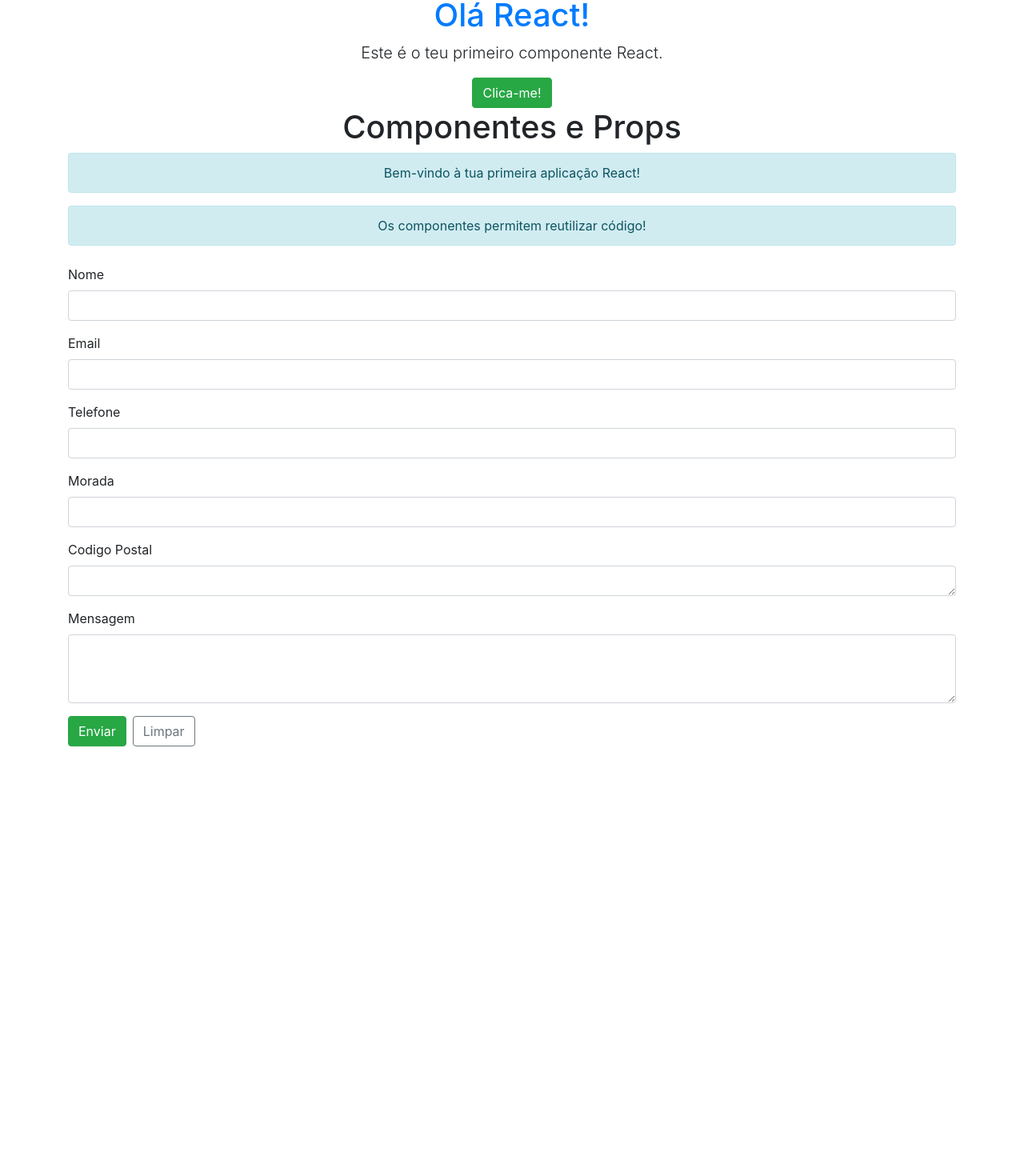
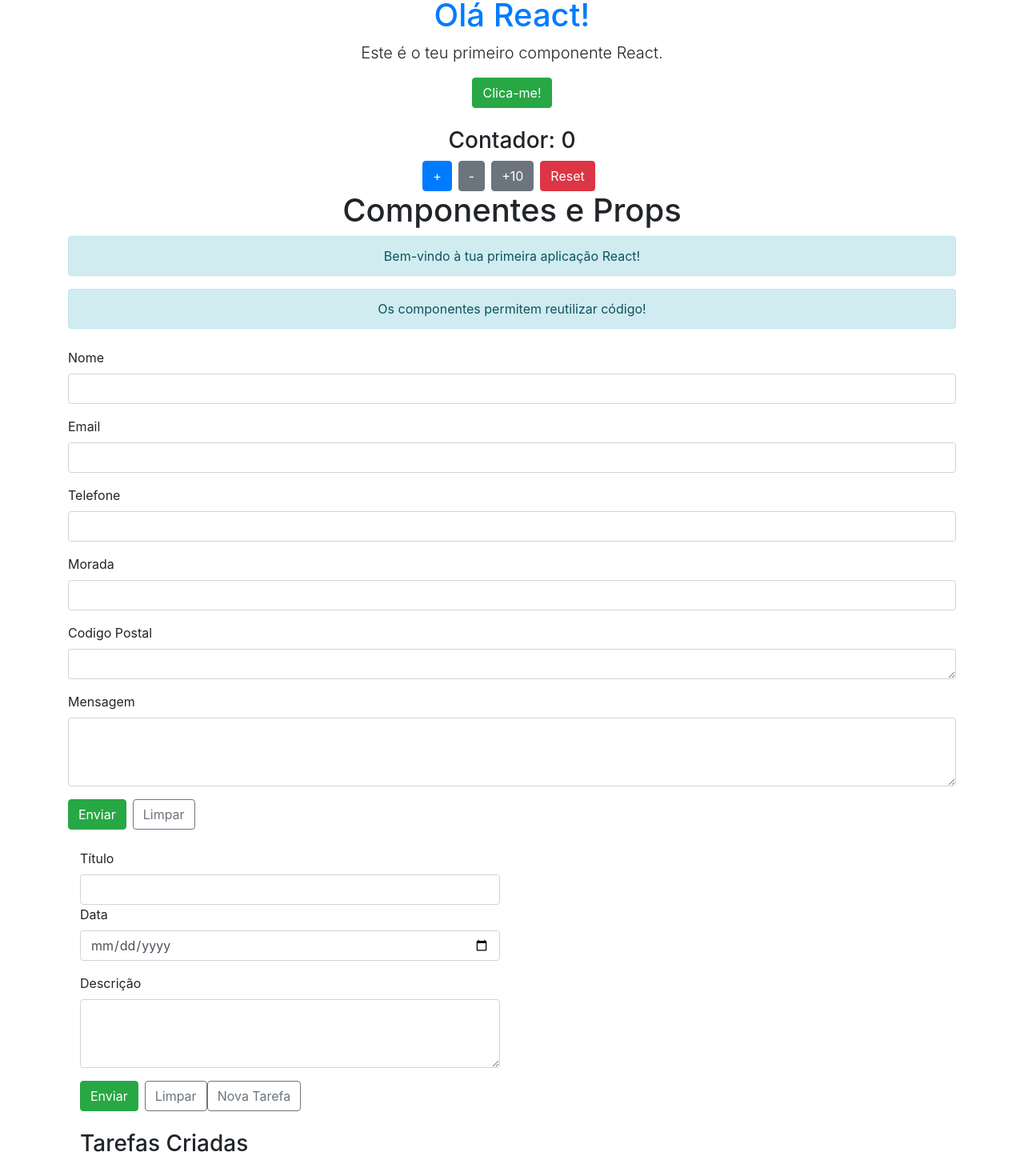
Before and after one commit to davizinhoxz/REACT-APP-1, a React (Vite) app: page / in a window 1280 px wide. Shown: the part 29-1499 px from the top of the page at 80% size. Before the commit the page ends 962 px from the top, so only its background shows below. Built offline with nearby package versions, Linux system fonts and the light colour scheme.

Commit message:
concatena

```diff
--- a/src/App.jsx
+++ b/src/App.jsx
@@ -4,7 +4,9 @@
 import heroImg from './assets/hero.png'
 import './App.css'
 import Mensagem from './Mensagem';
+import Contador from './Contador';
 import Formulario from './Formulario';
+import Tarefas from './Tarefas';
 
 function App() {
   return (
@@ -20,11 +22,14 @@
       >
         Clica-me!
       </button>
+
+      <Contador />
       <h1 className="text-center">Componentes e Props</h1>
       {/* Cada componente recebe props diferentes */}
       <Mensagem myText="Bem-vindo à tua primeira aplicação React!" />
       <Mensagem myText="Os componentes permitem reutilizar código!" />
       <Formulario/>
+      <Tarefas/>
 
     </div>
   );
--- /dev/null
+++ b/src/Contador.jsx
@@ -0,0 +1,37 @@
+import { useState } from 'react';
+// useState cria um "estado" dentro do componente.
+// Quando o estado muda, o componente é renderizado novamente.
+function Contador() {
+    const [contagem, setContagem] = useState(0);
+    function aumentar() {
+        setContagem(contagem + 1);
+    }
+    function aumentardez() {
+        setContagem(contagem + 10);
+    }
+    function diminuir() {
+        if (contagem > 0) setContagem(contagem - 1);
+    }
+    function reiniciar() {
+        setContagem(0);
+    }
+    return (
+        <div className="text-center mt-4">
+            <h3>Contador: {contagem}</h3>
+            {/* Cada botão altera o estado de forma diferente */}
+            <button className="btn btn-primary mr-2" onClick={aumentar}>
+                +
+            </button>
+            <button className="btn btn-secondary mr-2" onClick={diminuir}>
+                -
+            </button>
+            <button className="btn btn-secondary mr-2" onClick={aumentardez}>
+                +10
+            </button>
+            <button className="btn btn-danger mr-2" onClick={reiniciar}>
+                Reset
+            </button>
+        </div>
+    );
+}
+export default Contador;
--- a/src/Formulario.jsx
+++ b/src/Formulario.jsx
@@ -25,6 +25,7 @@
         setFormData({ nome: '', email: '', telefone: '', morada: '', codigoPostal: '', mensagem: '' });
         setDadosSubmetidos(null);
     }
+
     return (
         <div className="mt-4">
             <form onSubmit={handleSubmit}>
--- /dev/null
+++ b/src/Tarefas.jsx
@@ -0,0 +1,121 @@
+import React, { useState } from 'react';
+
+function Tarefas() {
+
+    const [formData, setFormData] = useState({
+        id: '',
+        titulo: '',
+        data: '',
+        descricao: ''
+    });
+
+    const [tarefas, setTarefas] = useState([]);
+
+    const [dadosSubmetidos, setDadosSubmetidos] = useState(null);
+
+
+    // Esta função é chamada quando o formulário é submetido
+    function handleSubmit(e) {
+        e.preventDefault(); // impede o recarregamento da página
+        setDadosSubmetidos(formData); // guarda os dados preenchidos
+
+        const novaTarefa = {
+            id: Date.now(), // gera um ID único com base no timestamp
+            titulo: formData.titulo,
+            data: formData.data,
+            descricao: formData.descricao
+        };
+        setTarefas([...tarefas, novaTarefa]); // adiciona a nova tarefa à lista
+    }
+
+
+    function newTarefa() {
+        const novaTarefa = {
+            id: Date.now(), // gera um ID único com base no timestamp
+            titulo: 'Euzinho',
+            data: 'euzinho',
+            descricao: 'ui ui ui ui ui ui ui ui ui ui ui ui ui ui ui ui ui ui'
+        };
+        setFormData(novaTarefa);
+        setTarefas([...tarefas, novaTarefa]); // adiciona a nova tarefa à lista
+        setDadosSubmetidos(null); // limpa os dados apresentados após adicionar a tarefa
+    }
+
+    // Limpa o formulário e os dados apresentados
+    function limparFormulario() {
+        setFormData({ id: '', titulo: '', data: '', descricao: '' });
+        setDadosSubmetidos(null);
+    }
+
+
+
+    return (
+        <div className="mt-4">
+
+            <div className="col-md-6">
+
+                <form onSubmit={handleSubmit}>
+                    {/* Cada campo é controlado — o valor vem do estado React */}
+                    <div className="mt-4">
+                        <label>Título</label>
+                        <input type="text" className="form-control" value={formData.titulo} onChange={(e) =>
+                            setFormData({ ...formData, titulo: e.target.value })} required />
+                    </div>
+                    <div className="form-group">
+                        <label>Data</label>
+                        <input type="date" className="form-control" value={formData.data} onChange={(e) =>
+                            setFormData({ ...formData, data: e.target.value })} required />
+                    </div>
+                    <div className="form-group">
+                        <label>Descrição</label>
+                        <textarea className="form-control" rows="3" value={formData.descricao} onChange={(e) =>
+                            setFormData({ ...formData, descricao: e.target.value })}></textarea>
+                    </div>
+
+
+
+                    {/* Botões de ação */}
+                    <button className="btn btn-success mr-2">Enviar</button>
+
+                    <button type="button" className="btn btn-outline-secondary"
+                        onClick={limparFormulario}>Limpar</button>
+
+                    <button type="button" className="btn btn-outline-secondary"
+                        onClick={newTarefa}>Nova Tarefa</button>
+
+                </form>
+            </div >
+
+
+
+
+
+            <div className="col-6">
+                {dadosSubmetidos && (
+                    <div className="card mt-4">
+                        <div className="card-body">
+                            <h5 className="card-title">Dados Recebidos</h5>
+                            <p><strong>Título:</strong> {dadosSubmetidos.titulo}</p>
+                            <p><strong>Data:</strong> {dadosSubmetidos.data}</p>
+                            <p><strong>Descrição:</strong> {dadosSubmetidos.descricao}</p>
+                        </div>
+                    </div>
+                )}
+
+                <h3 className="mt-4">Tarefas Criadas</h3>
+                <ul className="list-group mt-4">
+                    {tarefas.map((tarefa) => (
+                        <li key={tarefa.id} className="list-group-item">
+                            <h5>{tarefa.titulo}</h5>
+                            <p>{tarefa.data}</p>
+                            <p>{tarefa.descricao}</p>
+                        </li>
+                    ))}
+                </ul>
+            </div>
+
+        </div >
+
+    );
+}
+export default Tarefas;
```
